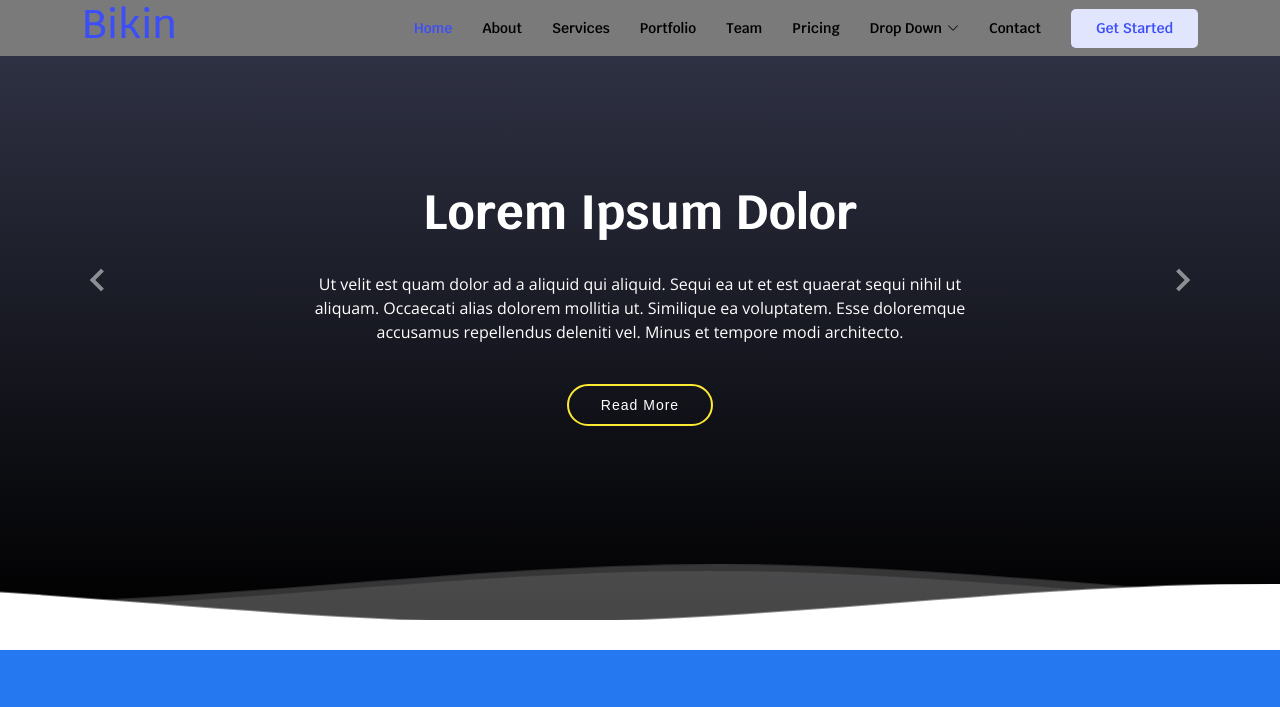
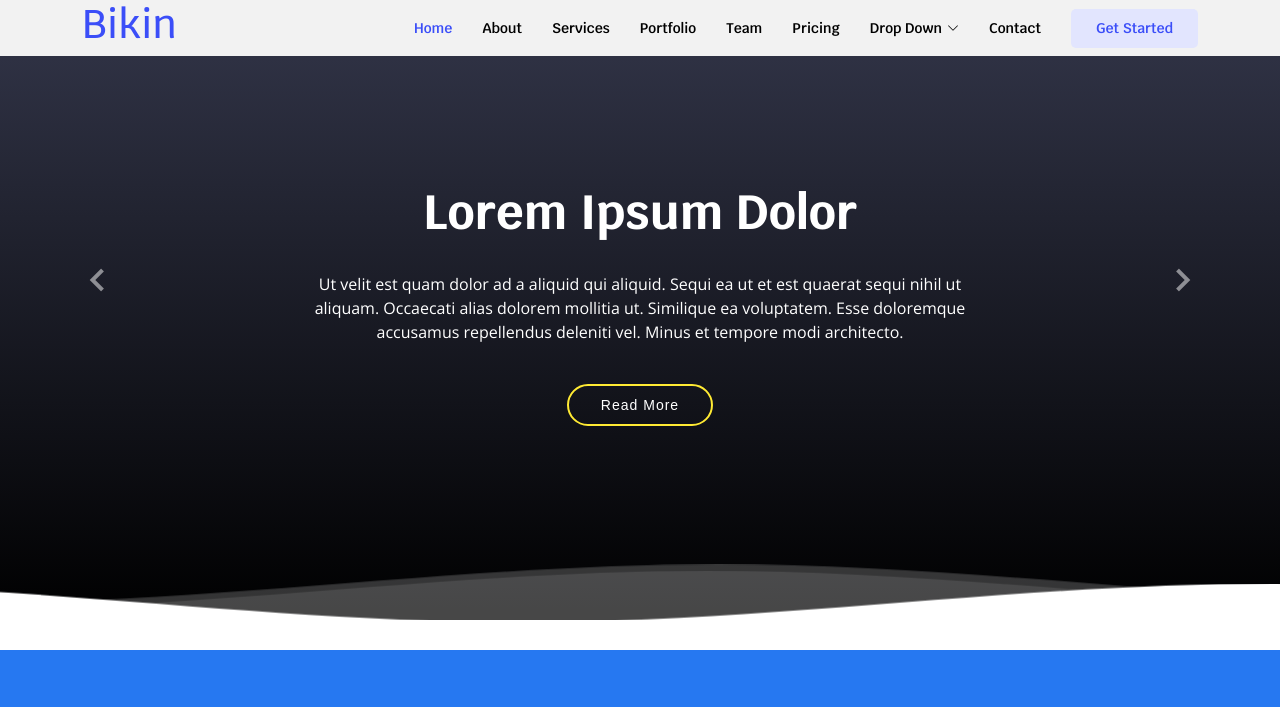
Before and after one commit to ansroneintern/ansroneproject.github.io, a plain HTML site: page index.html in a window 1280 px wide. Shown: the top 707 px of the page. Drawn offline with nearby package versions, Linux system fonts and the light colour scheme.

Commit message:
Update index.html

```diff
--- a/index.html
+++ b/index.html
@@ -35,7 +35,7 @@
 </head>
 <body>
     <!-- ======= Header ======= -->
-  <header id="header" class="fixed-top" style="background-color: #7a7a7a;">
+  <header id="header" class="fixed-top" style="background-color: #f2f2f2;">
     <div class="container d-flex align-items-center justify-content-between">
 
       <h1 class="logo"><a href="index.html">Bikin</a></h1>
```
